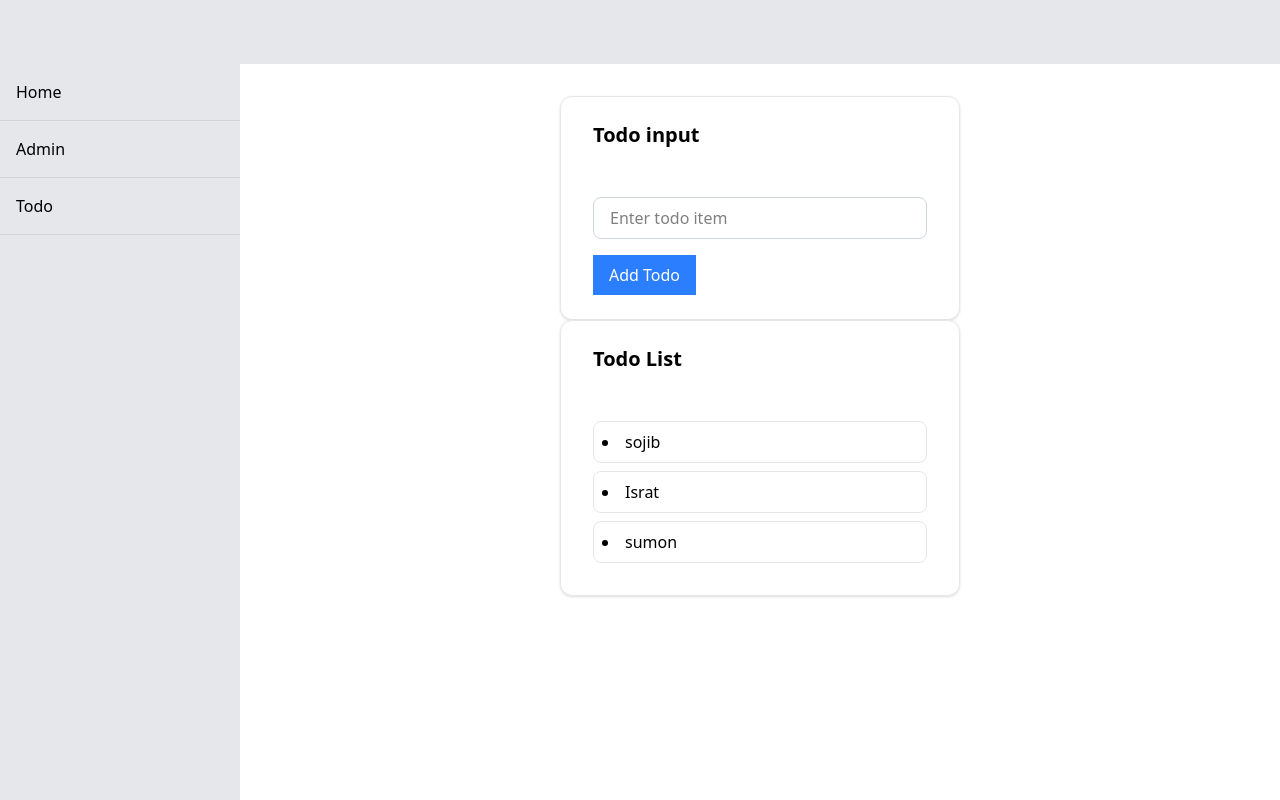
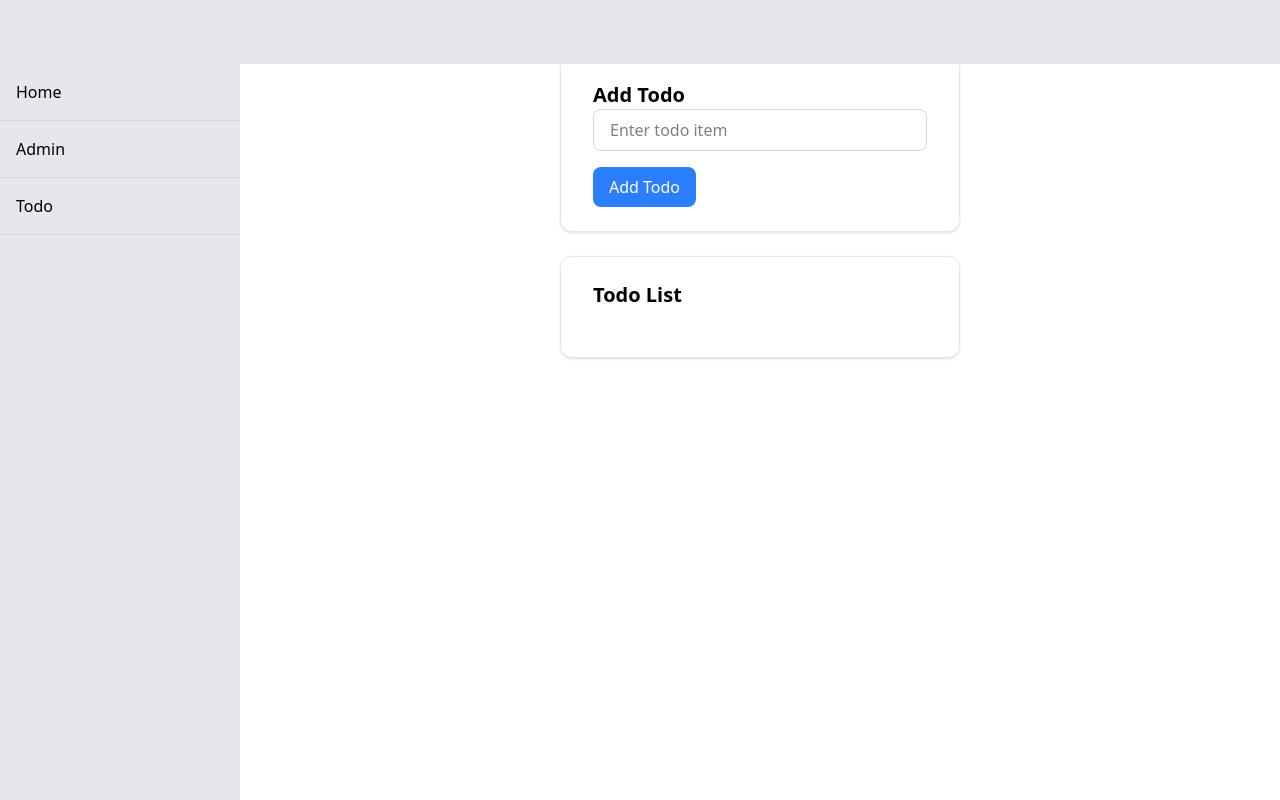
Before and after one commit to msojib55m/TodoList, a React (Vite) app: page / in a window 1280 px wide. Built offline with nearby package versions, Linux system fonts and the light colour scheme.

Commit message:
complete todo list

```diff
--- a/src/pages/todo/components/CreateFrom.tsx
+++ b/src/pages/todo/components/CreateFrom.tsx
@@ -0,0 +1,40 @@
+import React, { useState } from "react";
+import { Fragment } from "react";
+import type { Todo } from "../../../type";
+export default function CreateForm(
+    {todos,setTodos}:{todos:Todo[],setTodos:React.Dispatch<React.SetStateAction<Todo>>})
+{
+    const [todoInput,setTodoInput] = useState<string>("");
+     function addTodo() {
+
+        if (todoInput.trim() === "") return;
+
+        const maxId = todos.reduce((max, todo) => Math.max(max, todo.id), 0) + 1;
+        const newTodo: Todo = { id: maxId, text: todoInput };
+         setTodos((prevTodos ) => [...prevTodos, newTodo ]);
+         setTodoInput("");
+    }
+    return(
+        <Fragment>
+         <div className="w-100 mx-auto px-8 py-6 bg-white rounded-xl border border-gray-200 shadow-sm mb-6">
+                <h1 className="text-xl font-semibold">Add Todo</h1>
+                   <div>
+                    <input
+                        type="text"
+                        className="border border-gray-300 rounded-lg px-4 py-2 w-full"
+                        placeholder="Enter todo item"
+                        value={todoInput}
+                        onChange={(e) => setTodoInput(e.target.value)}
+                    />
+                    <button
+                        onClick={() => addTodo()}
+                        className="mt-4 bg-blue-500 text-white px-4 py-2 rounded-lg hover:bg-blue-600"
+                    >
+                        Add Todo
+                    </button>
+                    </div>
+            </div>
+
+        </Fragment>
+    )
+}
--- a/src/pages/todo/components/TodoList.tsx
+++ b/src/pages/todo/components/TodoList.tsx
@@ -0,0 +1,20 @@
+import { Fragment } from "react/jsx-runtime";
+import type { Todo } from "../../../type";
+export default function TodoList({todos}:{todos:Todo[]})
+{
+    return(
+        <Fragment>
+      <div className="w-100 mx-auto px-8 py-6 bg-white rounded-xl border border-gray-200 shadow-sm">
+                <h1 className="text-xl font-semibold">Todo List</h1>
+                <br />
+                <ul>
+                    {
+                        todos.map((todo) => (
+                            <li className="py-2 px-2 border border-gray-200 rounded-lg mb-2">{todo.text}</li>
+                        ))
+                    }
+                </ul>
+            </div>
+        </Fragment>
+    )
+}
--- a/src/pages/todo/index.tsx
+++ b/src/pages/todo/index.tsx
@@ -1,52 +1,15 @@
-import { useState } from "react";
-import { Fragment } from "react";
+import { Fragment, useState } from "react";
+import CreateForm from "./components/CreateFrom";
 import type { Todo } from "../../type";
+import TodoList from "./components/TodoList";
 export default function TodoPage()
 {
-      const [todos, setTodos] = useState<Todo[]>([
-        {id:1,text:"sojib"},
-        {id:2,text:"Israt"},
-        {id:3,text:"sumon"},
-      ]);
-      const [todoInput,setTodoInput] = useState<string>("");
-      function addTodo()
-      {
-        if(todoInput.trim()==="") return;
-        const mixId =todos.reduce((max,todo)=>Math.max(max,todo.id),0 ) + 1;
-        const nextTod:Todo = {id:mixId ,text:todoInput};
-        setTodos((prevTodos) => [...prevTodos, nextTod]);
-        setTodoInput("");
-      }
+
+    const [todos,setTodos] = useState<Todo[]>([]);
     return (
         <Fragment>
-        <div className="p-10">
-            <div className="w-100 mx-auto px-8 py-6 bg-white rounded-xl border border-gray-200 shadow-sm">
-                <h1 className="text-xl font-semibold">Todo input</h1>
-                <br />
-                <br />
-                <div>
-                    <input type="text" className="border border-gray-300 rounded-lg px-4 py-2 w-full"
-                    value={todoInput}
-                    onChange={(e)=>setTodoInput(e.target.value)}
-                     placeholder="Enter todo item"/ >
-                    <button className="mt-4 bg-blue-500 text-white px-4 py-2
-
-                    7rounded-lg hover:bg-blue-600"
-                    onClick={()=>addTodo()}>Add Todo</button>
-                </div>
-            </div>
-
-            <div className="w-100 mx-auto px-8 py-6 bg-white rounded-xl border border-gray-200 shadow-sm">
-                <h1 className="text-xl font-semibold">Todo List</h1>
-                <br />
-                <br />
-                {
-                    todos.map((todo)=>(
-                        <li className="py-2 px-2 border border-gray-200 rounded-lg mb-2">{todo.text}</li>
-                    ))
-                }
-            </div>
-        </div>
+        <CreateForm todos={todos} setTodos={setTodos as any}/>
+        <TodoList todos = {todos}/>
         </Fragment>
 
     )
```
